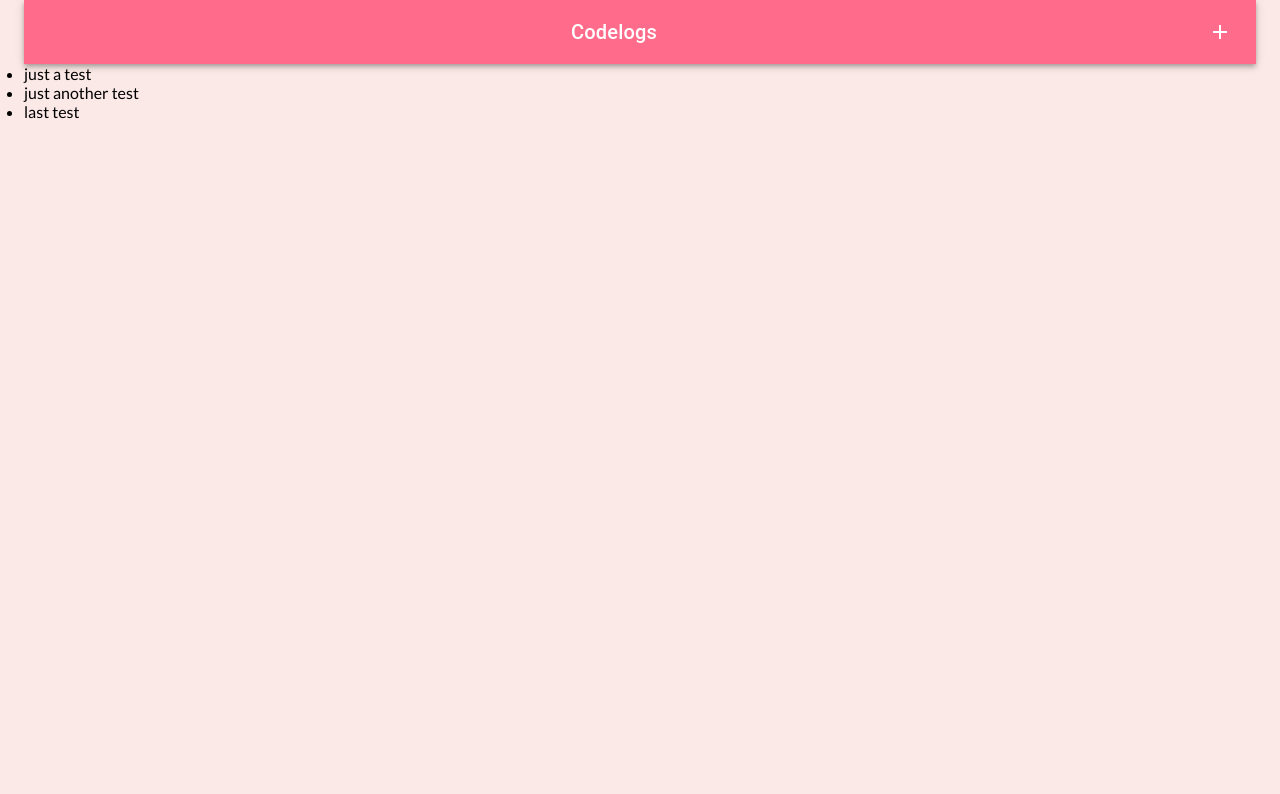
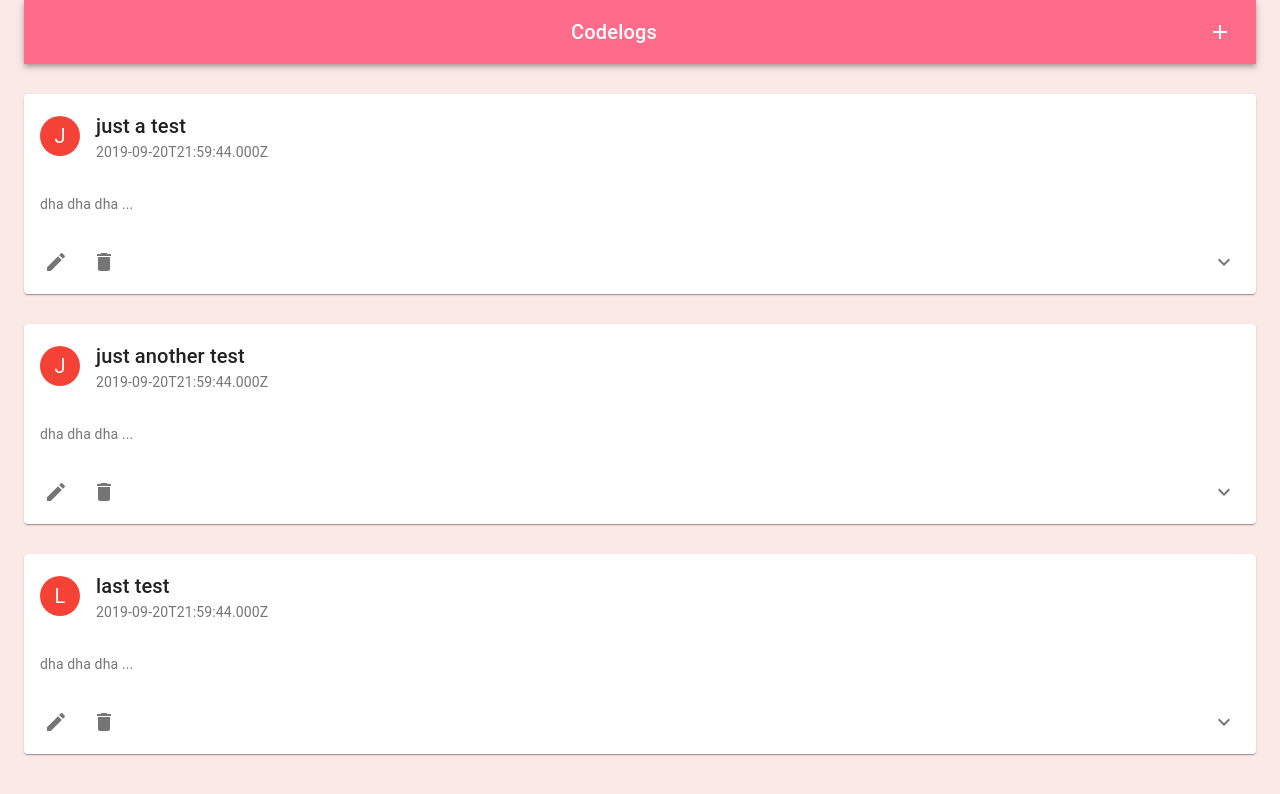
Before and after one commit to morbec/codelog-app, a React (Create React App) app: page / in a window 1280 px wide. Shown: the top 794 px of the page. Built offline with nearby package versions, Linux system fonts and the light colour scheme.

Commit message:
Display codelogs. Work in progress.

```diff
--- a/src/components/AllCodelogs.tsx
+++ b/src/components/AllCodelogs.tsx
@@ -1,6 +1,7 @@
 import React, { useReducer } from 'react'
 import * as api from '../api'
 import { ApiType, Codelog, CodelogState } from '../store/codelog/types'
+import CodelogItem from './CodelogItem'
 
 //#region reducer stuff
 const ALL_CODELOGS = 'ALL_CODELOGS'
@@ -54,11 +55,9 @@ const AllCodelogs = (): JSX.Element => {
 
   return (
     <div>
-      <ul>
-        {state.codelogs.map((codelog) => (
-          <li key={codelog.id}>{codelog.title}</li>
-        ))}
-      </ul>
+      {state.codelogs.map((codelog) => (
+        <CodelogItem key={codelog.id} codelog={codelog} />
+      ))}
     </div>
   )
 }
--- a/src/components/CodelogItem.tsx
+++ b/src/components/CodelogItem.tsx
@@ -1,13 +1,102 @@
+import {
+  Avatar,
+  Card,
+  CardActions,
+  CardContent,
+  CardHeader,
+  Collapse,
+  IconButton,
+  Typography
+} from '@material-ui/core/'
+import { red } from '@material-ui/core/colors'
+import { createStyles, makeStyles, Theme } from '@material-ui/core/styles'
+import DeleteIcon from '@material-ui/icons/Delete'
+import EditIcon from '@material-ui/icons/Edit'
+import ExpandMoreIcon from '@material-ui/icons/ExpandMore'
+import clsx from 'clsx'
 import React from 'react'
 import { Codelog } from '../store/codelog/types'
 
+const useStyles = makeStyles((theme: Theme) =>
+  createStyles({
+    card: {
+      marginTop: 30
+      // maxWidth: 545
+    },
+    avatar: {
+      backgroundColor: red[500]
+    },
+    expand: {
+      transform: 'rotate(0deg)',
+      marginLeft: 'auto',
+      transition: theme.transitions.create('transform', {
+        duration: theme.transitions.duration.shortest
+      })
+    },
+    expandOpen: {
+      transform: 'rotate(180deg)'
+    }
+  })
+)
+
 const CodelogItem = ({ codelog }: { codelog: Codelog }) => {
+  const { date, title, tasks, blockers, todayILearned } = codelog
+  const [expanded, setExpanded] = React.useState(false)
+  const classes = useStyles()
+
+  const handleExpandClick = () => {
+    setExpanded(!expanded)
+  }
+
   return (
-    <div>
-      <h1>{codelog.title}</h1>
-      <h2>{codelog.date}</h2>
-      <h3>{codelog.tasks}</h3>
-    </div>
+    <Card className={classes.card}>
+      <CardHeader
+        avatar={
+          <Avatar aria-label="letter" className={classes.avatar}>
+            {title[0].toLocaleUpperCase()}
+          </Avatar>
+        }
+        titleTypographyProps={{ variant: 'h6' }}
+        title={title}
+        subheader={date}
+      />
+      <CardContent>
+        <Typography variant="body2" color="textSecondary" component="p">
+          {tasks}
+        </Typography>
+      </CardContent>
+      <CardActions disableSpacing>
+        <IconButton aria-label="Edit codelog">
+          <EditIcon />
+        </IconButton>
+        <IconButton aria-label="Edit codelog">
+          <DeleteIcon />
+        </IconButton>
+        <IconButton
+          className={clsx(classes.expand, { [classes.expandOpen]: expanded })}
+          onClick={handleExpandClick}
+          aria-expanded={expanded}
+          aria-label="show more"
+        >
+          <ExpandMoreIcon />
+        </IconButton>
+      </CardActions>
+      <Collapse in={expanded} timeout="auto" unmountOnExit>
+        <CardContent>
+          <Typography variant="h6">Blockers:</Typography>
+          <Typography variant="body1" component="p">
+            {blockers}
+          </Typography>
+          <br />
+          <hr />
+          <br />
+          <Typography variant="h6">Today I learned:</Typography>
+          <Typography variant="body1" component="p">
+            {todayILearned}
+          </Typography>
+        </CardContent>
+      </Collapse>
+    </Card>
   )
 }
 
```
